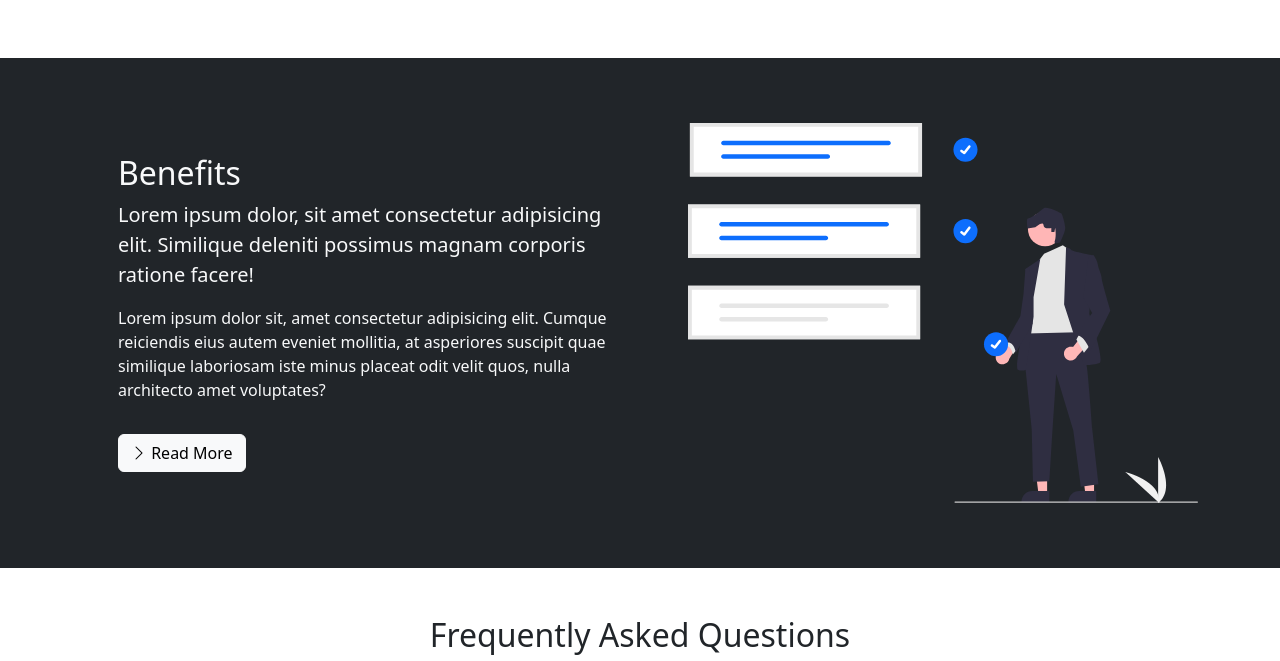
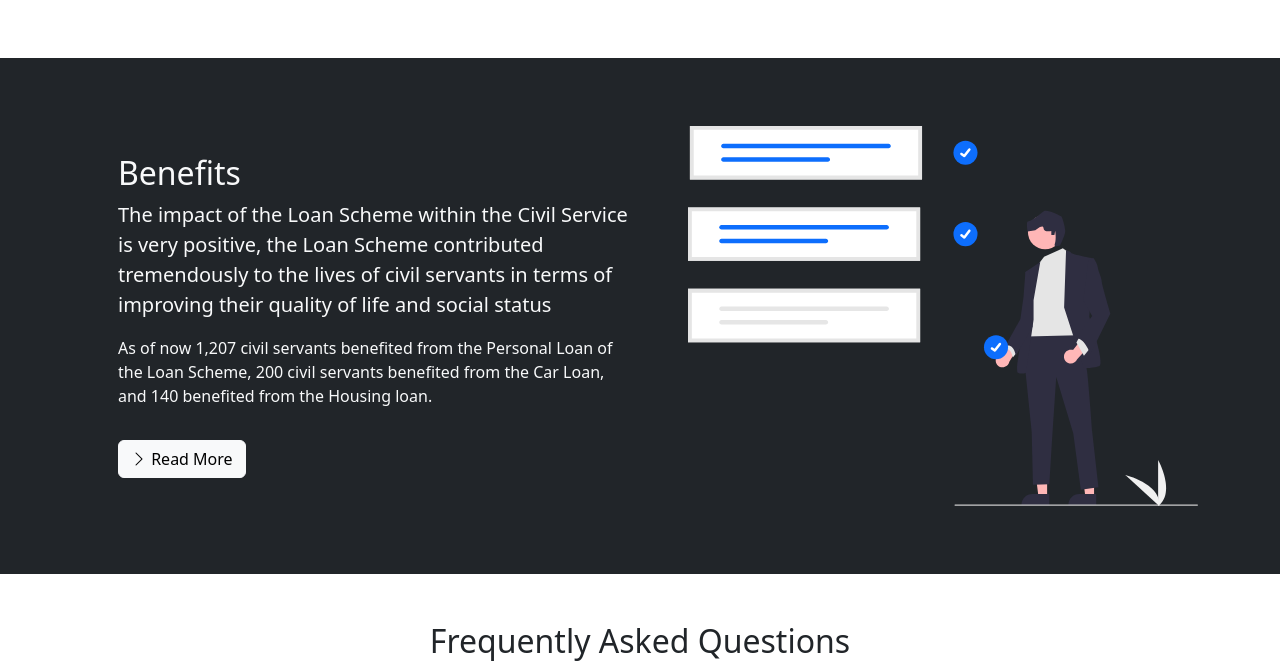
Before and after one commit to barrowebrima/csrls, a PHP site: page / in a window 1280 px wide. Shown: the part 1275-1936 px from the top of the page. Run offline with PHP 8.4, Linux system fonts and the light colour scheme; some libraries are stand-ins or nearby versions.

Commit message:
oct updates

```diff
--- a/db.php
+++ b/db.php
@@ -4,12 +4,8 @@ $user="root";
 $pass="";
 $dbname="csrls";
 $conn=mysqli_connect($server,$user,$pass,$dbname);
-if($conn)
+if(!$conn)
 {
-echo ""."<br>";
-}
-else
-{
-echo mysqli_connect_error();
+die('could not connect mysqli server:'.mysqli_error());
 }
 ?>
--- a/index.php
+++ b/index.php
@@ -1,11 +1,41 @@
-    <?php
-    if(isset($_POST["t1"]))
+<?php
+include 'db.php';
+if(isset($_POST['t1']))
     {
-     header('Location:uploads.php');
+    $fn=$_POST['p1'];
+    $ln=$_POST['p2'];
+    $g=$_POST['p3'];
+    $e=$_POST['p4'];
+    $p=$_POST['p5'];
+    $dob=$_POST['p6'];
+    $lt=$_POST['p7'];
+    $la=$_POST['p8'];
+    $mda=$_POST['p9'];
+    $d=$_POST['p10'];
+    $c=$_POST['p11'];
+    $en=$_POST['p12'];
+    $cmd="insert into loan_applicants (FirstName, Lastname, Gender, Email, Phone, DOB, LoanType, LoanAmount, MDA, Designation, Confirmation, EmployeeNumber) values('$fn','$ln','$g','$e','$p','$dob','$lt','$la','$mda','$d','$c','$en')";
+
+    if(mysqli_query($conn, $cmd))
+    {
+      header('Location: uploads.php');
+      exit();
     }
-    ?>
+    else{
+      $error = mysqli_error($conn);
+      echo "<div class=\"toast show position-fixed top-0 end-0 m-3\" style=\"z-index:2000\" role=\"alert\">
+        <div class=\"toast-header\">
+          <strong class=\"me-auto\">Error</strong>
+        </div>
+        <div class=\"toast-body\">$error</div>
+      </div>
+      ";
+    }
+     mysqli_close($conn);
+}
+?>
 
-    <!DOCTYPE html>
+<!DOCTYPE html>
     <html lang="en">
       <head>
         <meta charset="UTF-8" />
@@ -29,7 +59,7 @@
       </head>
       <body>
         <?php
-      //include("data.php");
+      //include("uploads.php");
       //include("db.php");
       ?>
         <!-- Navbar -->
@@ -221,14 +251,10 @@
               <div class="col-md p-5">
                 <h2>Benefits</h2>
                 <p class="lead">
-                  Lorem ipsum dolor, sit amet consectetur adipisicing elit.
-                  Similique deleniti possimus magnam corporis ratione facere!
+                   The impact of the Loan Scheme within the Civil Service is very positive, the Loan Scheme contributed tremendously to the lives of civil servants in terms of improving their quality of life and social status
                 </p>
                 <p>
-                  Lorem ipsum dolor sit, amet consectetur adipisicing elit. Cumque
-                  reiciendis eius autem eveniet mollitia, at asperiores suscipit
-                  quae similique laboriosam iste minus placeat odit velit quos,
-                  nulla architecto amet voluptates?
+                  As of now 1,207 civil servants benefited from the Personal Loan of the Loan Scheme, 200 civil servants benefited from the Car Loan, and 140 benefited from the Housing loan.
                 </p>
                 <a href="#" class="btn btn-light mt-3">
                   <i class="bi bi-chevron-right"></i> Read More
@@ -529,35 +555,35 @@
                     <label for="first-name" class="col-form-label">
                       * First Name:
                     </label>
-                    <input name=p1 type="text" required="required" class="form-control" id="first-name" />
+                    <input name="p1" type="text" required="required" class="form-control" id="first-name" />
                   </div>
                   <div class="mb-3">
                     <label for="last-name" class="col-form-label">* Last Name:</label>
-                    <input name=p2 type="text" required="required" class="form-control" id="last-name" />
+                    <input name="p2" type="text" required="required" class="form-control" id="last-name" />
                   </div>
                   <div class="mb-3">
                     <label for="gender" class="col-form-label">* Gender:</label>
-                    <input name=p3 type="radio"  id="male"  value="Male" />
+                    <input name="p3" type="radio"  id="male"  value="Male" />
                      <label for="male">Male</label>
-                    <input  name=p3 type="radio"  id="female" value="Female" />
+                    <input  name="p3" type="radio"  id="female" value="Female" />
                      <label for="female">Female</label>
                   </div>
                   <div class="mb-3">
                     <label for="email" class="col-form-label">* Email:</label>
-                    <input name=p4 type="email" required="required" class="form-control" id="email" />
+                    <input name="p4" type="email" required="required" class="form-control" id="email" />
                   </div>
                   <div class="mb-3">
                     <label for="phone" class="col-form-label">* Phone:</label>
-                    <input name=p5 type="tel" required="required" class="form-control" id="phone" />
+                    <input name="p5" type="tel" required="required" class="form-control" id="phone" />
                   </div>
                   <div class="mb-3">
                     <label for="dob" class="col-form-label">* DOB:</label>
-                    <input name=p6 type="date" required="required" class="form-control" id="phone" />
+                    <input name="p6" type="date" required="required" class="form-control" id="phone" />
                   </div>
 
                   <div class="mb-3">
                     <label for="loantype" class="col-form-label">* Loan Type:</label>
-                    <select name=p7 type="text" required="required" id="loan" >
+                    <select name="p7" type="text" required="required" id="loan" >
                       <option value="personal">Personal</option>
                       <option value="housing">Housing</option>
                       <option value="car">Car</option>
@@ -565,30 +591,30 @@
                   </div>
                   <div class="mb-3">
                     <label for="loanamount" class="col-form-label">* Loan Amount:</label>
-                    <input name=p8 type="text" required="required" class="form-control" id="amount" />
+                    <input name="p8" type="number" required="required" class="form-control" id="amount" />
                   </div>
                   <div class="mb-3">
                     <label for="mda" class="col-form-label">* Ministry/Department/Agency:</label>
-                    <input name=p9 type="text" required="required" class="form-control" id="mda" />
+                    <input name="p9" type="text" required="required" class="form-control" id="mda" />
                   </div>
                   <div class="mb-3">
                     <label for="designation" class="col-form-label">* Designation:</label>
-                    <input name=p10 type="text" required="required" class="form-control" id="postion" />
+                    <input name="p10" type="text" required="required" class="form-control" id="postion" />
                   </div>
                   <div class="mb-3">
                     <label for="confirmation" class="col-form-label">* Confirmation:</label>
-                    <input name=p11 type="radio"  id="yes"  value="Yes" />
+                    <input name="p11" type="radio"  id="yes"  value="Yes" />
                      <label for="yes">Yes</label>
-                    <input name=p11 type="radio"  id="no"  value="No" />
+                    <input name="p11" type="radio"  id="no"  value="No" />
                      <label for="no">No</label>
                   </div>
                    <div class="mb-3">
                     <label for="payroll" class="col-form-label">* Employee Number:</label>
-                    <input name=p12 type="text" required="required" class="form-control" id="payroll" />
+                    <input name="p12" type="text" required="required" class="form-control" id="payroll" />
                   </div>
 
                  <div>
-                   <input type="submit" class="btn btn-primary" name=t1 value="Submit">
+                   <input type="submit" class="btn btn-primary" name="t1" value="Submit">
                  </div>
                 </form>
 
@@ -605,58 +631,7 @@
             </div>
           </div>
         </div>
-        <?php
-    include("db.php");
-    if(isset($_POST['t1']))
-
-    {
-
-
-    $fn=$_POST['p1'];
-    $ln=$_POST['p2'];
-    $g=$_POST['p3'];
-    $e=$_POST['p4'];
-    $p=$_POST['p5'];
-    $dob=$_POST['p6'];
-    $lt=$_POST['p7'];
-    $la=$_POST['p8'];
-    $mda=$_POST['p9'];
-    $d=$_POST['p10'];
-    $c=$_POST['p11'];
-    $en=$_POST['p12'];
-
-
-    $conn=mysqli_connect($server,$user,$pass,$dbname);
-
-    if($conn==true)
-
-    {
-
-    $cmd="insert into loan_applicants values('','$fn','$ln','$g','$e','$p','$dob','$lt','$la','$mda','$d','$c','$en')";
-
-    if($conn->query($cmd)==true)
-
-    {
-
-
-    echo "Thanks for your feedback";
-
-    }
-
-    }
-
-    else{
-
-    echo "ERROR: connection problem";
-    $cmd->close();
-    $conn->cloase();
-
-    }
-
-    }
-    ?>
-
-
+      </div>
 
         <script src="https://cdn.jsdelivr.net/npm/bootstrap@5.2.0/dist/js/bootstrap.bundle.min.js" integrity="sha384-A3rJD856KowSb7dwlZdYEkO39Gagi7vIsF0jrRAoQmDKKtQBHUuLZ9AsSv4jD4Xa" crossorigin="anonymous"></script>
 
--- a/login_validation.php
+++ b/login_validation.php
@@ -1,5 +1,3 @@
-
-
 <?php
     include("db.php");
 
@@ -26,8 +24,8 @@
         $data = $stmt_result->fetch_assoc();
         if($data['Password'] === $password)
         {
-           header('Location:applicants.php');
-          echo "<h2>Login Successfully</h2>";
+header('Location:applicants.php');
+          //echo "<h2>Login Successfully</h2>";
         }
         else{
           echo "<h2>Invalid Email or Password</h2>";
```
Also changed, not shown: 4 other files.
